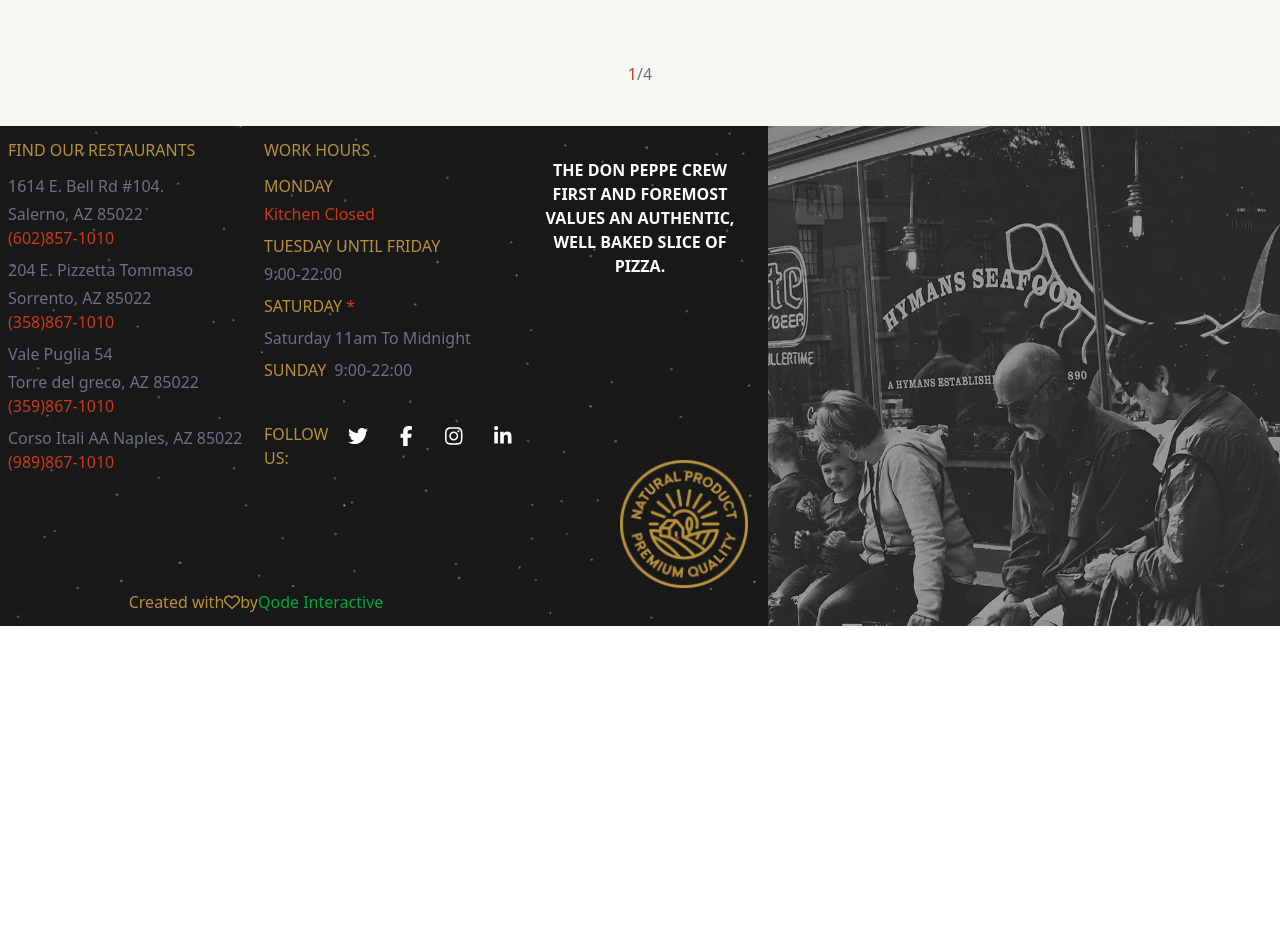
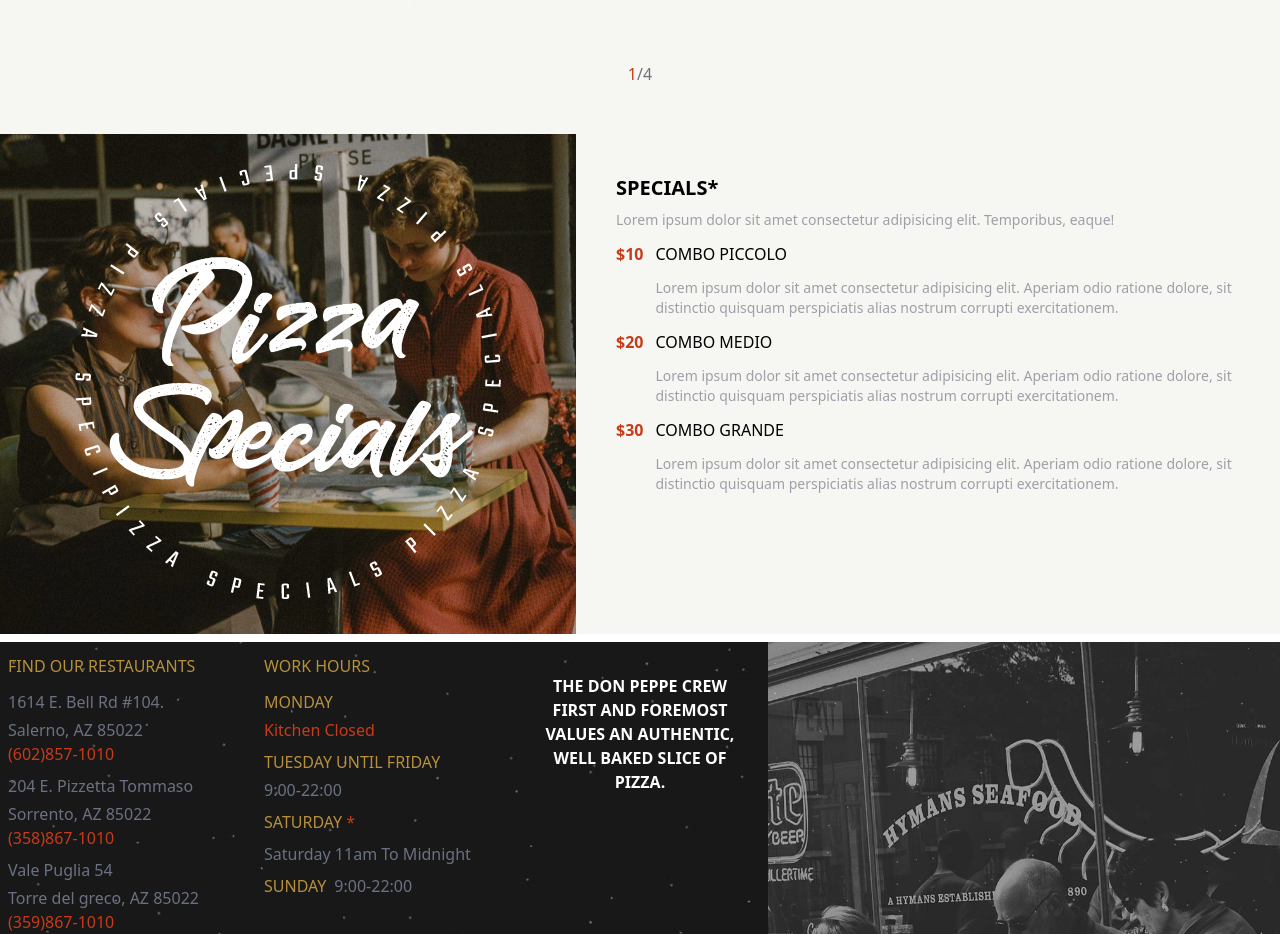
Before and after one commit to Francescodc92/pizzeria-front-react, a React (Vite) app: page / in a window 1280 px wide. Shown: the part 1180-2114 px from the top of the page. Before the commit the page ends 1806 px from the top, so only its background shows below. Built offline with nearby package versions, Linux system fonts and the light colour scheme.

Commit message:
Add ComboSection component with ComboComponent and integrate into MainComponent

```diff
--- /dev/null
+++ b/src/pages/home/components/main/combo-section/combo-component.tsx
@@ -0,0 +1,19 @@
+interface ComboComponentProps {
+    objElement: {
+        price: string;
+        name: string;
+        description: string;
+    };
+}
+
+export const ComboComponent = ({ objElement }: ComboComponentProps) => {
+    return (
+        <div className="flex gap-3 my-3">
+            <div className="text-primary font-bold">{objElement.price}</div>
+            <div>
+                <h3 className="uppercase mb-3 font-[500]">{objElement.name}</h3>
+                <p className="text-sm text-zinc-400">{objElement.description}</p>
+            </div>
+        </div>
+    );
+};
--- /dev/null
+++ b/src/pages/home/components/main/combo-section/combo-section-component.tsx
@@ -0,0 +1,53 @@
+import { ComboComponent } from "./combo-component";
+
+const combosArray = [
+    {
+        price: "$10",
+        name: "combo piccolo",
+        description:
+            "Lorem ipsum dolor sit amet consectetur adipisicing elit. Aperiam odio ratione dolore, sit distinctio quisquam perspiciatis alias nostrum corrupti exercitationem.",
+    },
+    {
+        price: "$20",
+        name: "combo medio",
+        description:
+            "Lorem ipsum dolor sit amet consectetur adipisicing elit. Aperiam odio ratione dolore, sit distinctio quisquam perspiciatis alias nostrum corrupti exercitationem.",
+    },
+    {
+        price: "$30",
+        name: "combo grande",
+        description:
+            "Lorem ipsum dolor sit amet consectetur adipisicing elit. Aperiam odio ratione dolore, sit distinctio quisquam perspiciatis alias nostrum corrupti exercitationem.",
+    },
+];
+
+export const ComboSectionComponents = () => {
+    return (
+        <section
+            id="specialsCombos"
+            className="lg:h-[500px] flex flex-col lg:flex-row my-2"
+        >
+            <div className="overflow-hidden relative h-full lg:w-[45%] before:content-[url('/src/assets/img/h1-img-7n.png')] before:bg-black/20 before:w-full before:inset-0 before:absolute before:flex before:items-center before:justify-center">
+                <img
+                    className="h-full w-full object-cover object-top"
+                    src="../../src/assets/img/h1-img-4.jpg"
+                    alt=""
+                />
+            </div>
+            <div className="lg:w-[55%]">
+                <div className="pt-4 lg:pt-10 px-3 lg:ps-10">
+                    <h2 className="text-xl uppercase font-bold mb-2">Specials*</h2>
+                    <p className="text-zinc-400 text-sm">
+                        Lorem ipsum dolor sit amet consectetur adipisicing elit. Temporibus,
+                        eaque!
+                    </p>
+                </div>
+                <div className="px-3 lg:ps-10">
+                    {combosArray.map((combo, index) => (
+                        <ComboComponent objElement={combo} key={index} />
+                    ))}
+                </div>
+            </div>
+        </section>
+    );
+};
--- a/src/pages/home/components/main/main-component.tsx
+++ b/src/pages/home/components/main/main-component.tsx
@@ -1,4 +1,5 @@
 import { BannerSectionComponent } from "./banner-section/banner-section-component"
+import { ComboSectionComponents } from "./combo-section/combo-section-component"
 import { TestimonialsSectionComponent } from "./testimonials-section/testimonial-section-component"
 
 export const MainComponent = () => {
@@ -6,6 +7,8 @@ export const MainComponent = () => {
         <main className="bg-[#f6f7f2]">
             <BannerSectionComponent />
             <TestimonialsSectionComponent />
+            <ComboSectionComponents />
+
         </main>
     )
 }
```
